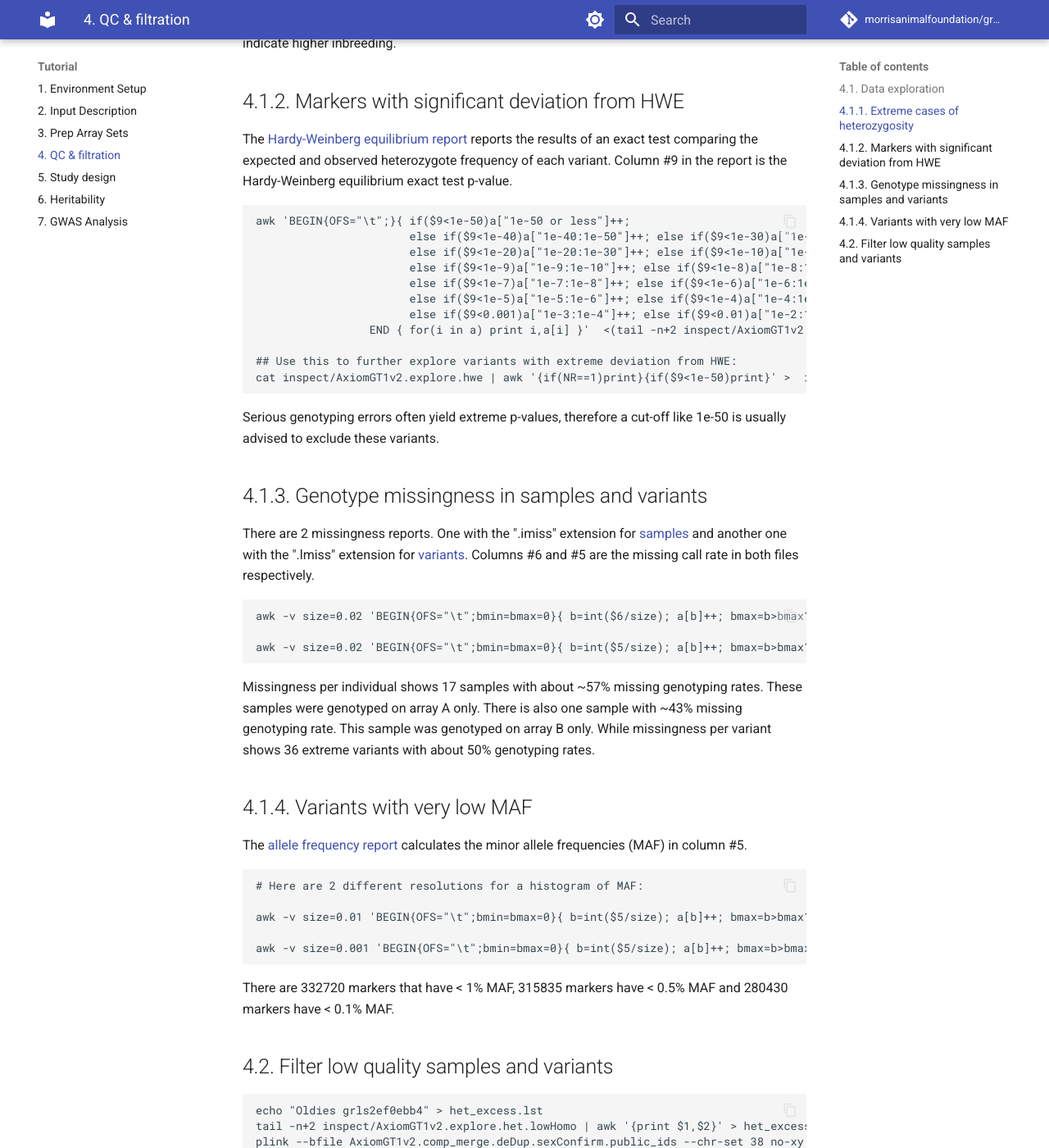
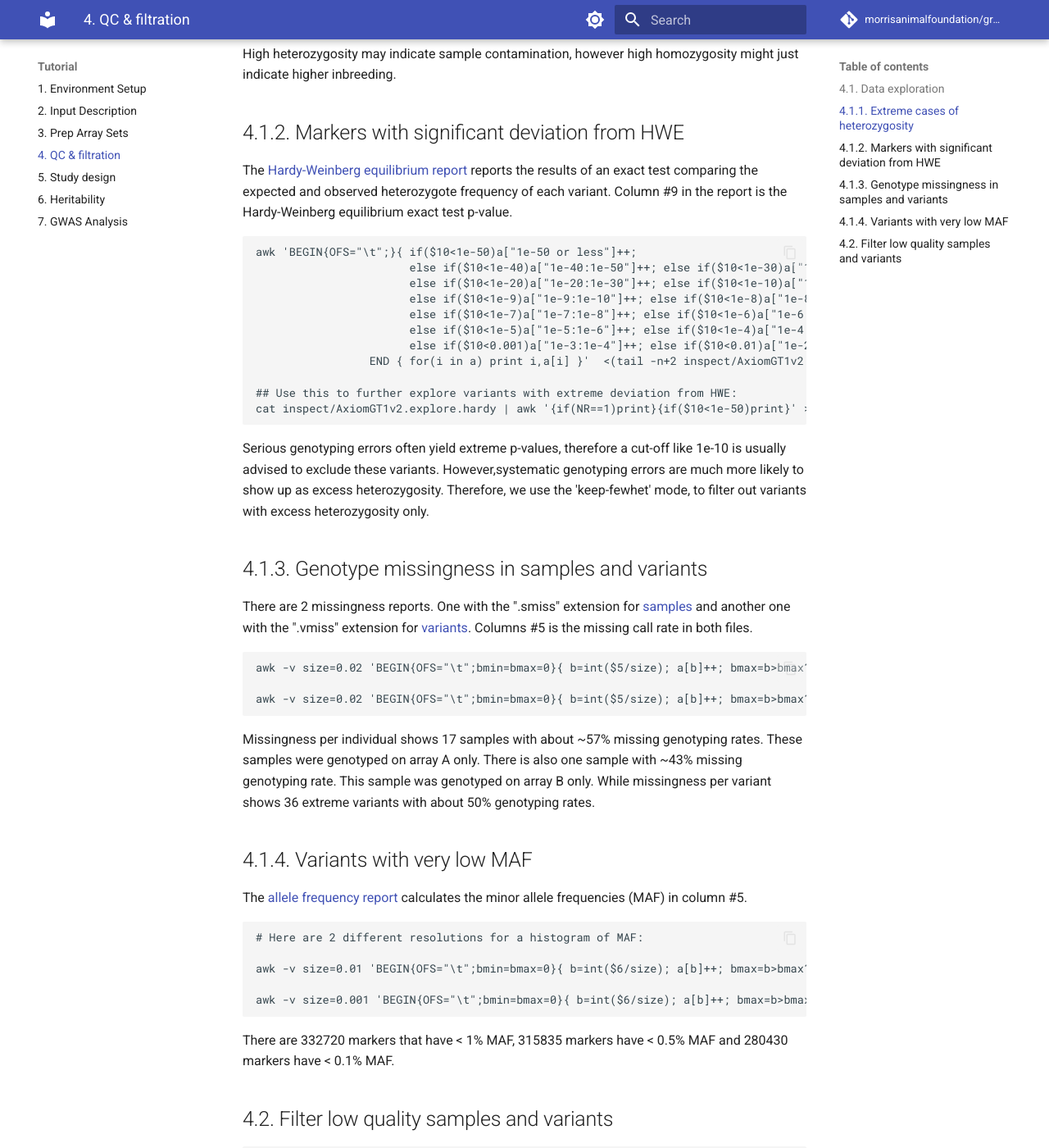
Before and after one commit to morrisanimalfoundation/grGWAS, an MkDocs documentation site: the page built from docs/4.qc_filter.md, in a window 1280 px wide and 1400 px high, scrolled down 1097 px. Shown: the whole window at 82% size. Built offline with MkDocs 1.6.1 and Material for MkDocs 9.7.7, drawn with Linux system fonts in a browser that asks for light colours; comment, search, counter and statistics services are not loaded; some of the changed text lies outside the part shown.

Commit message:
Update qc_filter to use PLINK2 options

````diff
--- a/docs/4.qc_filter.md
+++ b/docs/4.qc_filter.md
@@ -5,11 +5,11 @@
 
 ## 4.1. Data exploration
 
-Plink commands are used to assess heterozygosity, missing genotyping, allele frequency and Hardy-Weinberg equilibrium (HWE). The output are the files ending in ".het", ".imiss (Per-individual)/.lmiss (per-variant)", ".frq" and ".hwe".
+Plink2 commands are used to assess heterozygosity, missing genotyping, allele frequency and Hardy-Weinberg equilibrium (HWE). The output are the files ending in ".het", ".smiss (Per-sample)/.vmiss (per-variant)", ".afreq" and ".hardy".
 
 ```
 mkdir -p inspect
-plink --bfile AxiomGT1v2.comp_merge.deDup.sexConfirm.public_ids --chr-set 38 no-xy --allow-extra-chr \
+plink2 --bfile AxiomGT1v2.comp_merge.deDup.sexConfirm.public_ids --chr-set 38 no-xy --allow-extra-chr \
       --het --missing --freq --hardy 'midp'  \
       --output-chr 'chrM' --out inspect/AxiomGT1v2.explore
 
@@ -22,14 +22,16 @@
 
 ## 4.1.1. Extreme cases of heterozygosity
 
-The [heterozygosity report](https://www.cog-genomics.org/plink/1.9/formats#het) of Plink compares the expected and observed number of homozygotes. Column #6 in the report is an estimate for their divergence. Postive estimates indicate high homozygosity while negative estimates indicate low homozygosity.
+The [heterozygosity report](https://www.cog-genomics.org/plink/2.0/formats#het) of Plink compares the expected and observed number of homozygotes. Column #6 in the report is an estimate for their divergence. Postive estimates indicate high homozygosity while negative estimates indicate low homozygosity.
 
 ```
 awk -v size=0.02 'BEGIN{OFS="\t";bmin=bmax=0}{ b=int($6/size); a[b]++; bmax=b>bmax?b:bmax; bmin=b<bmin?b:bmin } END { for(i=bmin;i<=bmax;++i){if(i==0) print -1*size,size,a[i]/1;else if(i<0) print (i-1)*size,i*size,a[i]/1;else print i*size,(i+1)*size,a[i]/1 }}'  <(tail -n+2 inspect/AxiomGT1v2.explore.het) > inspect/AxiomGT1v2.explore.het.histo
 
-cat inspect/AxiomGT1v2.explore.het | awk '{if($6>0.3)print}' >  inspect/AxiomGT1v2.explore.het.highHomo ## high homozygosity (i.e. low heterozygosity)
+tail -n+2 inspect/AxiomGT1v2.explore.het | awk '{sum += $6; sumsq += ($6)^2}
+          END { ave = sum/NR; sd = sqrt((sumsq-sum^2/NR)/NR); sd3_cutoff = ave - 3 * sd; print ave, sd, sd3_cutoff}'
 
-cat inspect/AxiomGT1v2.explore.het | awk '{if(NR==1)print}{if($6<-0.3)print}' >  inspect/AxiomGT1v2.explore.het.lowHomo ## low homozygosity
+sd3_cutoff="-0.208405"
+cat inspect/AxiomGT1v2.explore.het | awk -v sdCut=$sd3_cutoff '{if(NR==1)print}{if($6<sdCut)print}' >  inspect/AxiomGT1v2.explore.het.lowHomo ## low homozygosity
 ```
 High heterozygosity may indicate sample contamination, however high homozygosity might just indicate higher inbreeding.
 
@@ -39,30 +41,31 @@
 The [Hardy-Weinberg equilibrium report](https://www.cog-genomics.org/plink/1.9/formats#hwe) reports the results of an exact test comparing the expected and observed heterozygote frequency of each variant. Column #9 in the report is the Hardy-Weinberg equilibrium exact test p-value.
 
 ```
-awk 'BEGIN{OFS="\t";}{ if($9<1e-50)a["1e-50 or less"]++;
-                       else if($9<1e-40)a["1e-40:1e-50"]++; else if($9<1e-30)a["1e-30:1e-40"]++; \
-                       else if($9<1e-20)a["1e-20:1e-30"]++; else if($9<1e-10)a["1e-10:1e-20"]++; \
-                       else if($9<1e-9)a["1e-9:1e-10"]++; else if($9<1e-8)a["1e-8:1e-9"]++; \
-                       else if($9<1e-7)a["1e-7:1e-8"]++; else if($9<1e-6)a["1e-6:1e-7"]++; \
-                       else if($9<1e-5)a["1e-5:1e-6"]++; else if($9<1e-4)a["1e-4:1e-5"]++; \
-                       else if($9<0.001)a["1e-3:1e-4"]++; else if($9<0.01)a["1e-2:1e-3"]++; } \
-                 END { for(i in a) print i,a[i] }'  <(tail -n+2 inspect/AxiomGT1v2.explore.hwe) | sort -g > inspect/AxiomGT1v2.explore.hwe.histo
+awk 'BEGIN{OFS="\t";}{ if($10<1e-50)a["1e-50 or less"]++;
+                       else if($10<1e-40)a["1e-40:1e-50"]++; else if($10<1e-30)a["1e-30:1e-40"]++; \
+                       else if($10<1e-20)a["1e-20:1e-30"]++; else if($10<1e-10)a["1e-10:1e-20"]++; \
+                       else if($10<1e-9)a["1e-9:1e-10"]++; else if($10<1e-8)a["1e-8:1e-9"]++; \
+                       else if($10<1e-7)a["1e-7:1e-8"]++; else if($10<1e-6)a["1e-6:1e-7"]++; \
+                       else if($10<1e-5)a["1e-5:1e-6"]++; else if($10<1e-4)a["1e-4:1e-5"]++; \
+                       else if($10<0.001)a["1e-3:1e-4"]++; else if($10<0.01)a["1e-2:1e-3"]++; } \
+                 END { for(i in a) print i,a[i] }'  <(tail -n+2 inspect/AxiomGT1v2.explore.hardy) | sort -g > inspect/AxiomGT1v2.explore.hardy.histo
 
 ## Use this to further explore variants with extreme deviation from HWE:
-cat inspect/AxiomGT1v2.explore.hwe | awk '{if(NR==1)print}{if($9<1e-50)print}' >  inspect/AxiomGT1v2.explore.hwe.lowHWE
+cat inspect/AxiomGT1v2.explore.hardy | awk '{if(NR==1)print}{if($10<1e-50)print}' >  inspect/AxiomGT1v2.explore.hardy.lowHWE
 
 ```
-Serious genotyping errors often yield extreme p-values, therefore a cut-off like 1e-50 is usually advised to exclude these variants.
+Serious genotyping errors often yield extreme p-values, therefore a cut-off like 1e-10 is usually advised to exclude these variants.
+However,systematic genotyping errors are much more likely to show up as excess heterozygosity. Therefore, we use the 'keep-fewhet' mode, to filter out variants with excess heterozygosity only.
 
 
 ## 4.1.3. Genotype missingness in samples and variants
 
-There are 2 missingness reports. One with the ".imiss" extension for [samples](https://www.cog-genomics.org/plink/1.9/formats#imiss) and another one with the ".lmiss" extension for [variants](https://www.cog-genomics.org/plink/1.9/formats#lmiss).  Columns #6 and #5 are the missing call rate in both files respectively.
+There are 2 missingness reports. One with the ".smiss" extension for [samples](https://www.cog-genomics.org/plink/2.0/formats#smiss) and another one with the ".vmiss" extension for [variants](https://www.cog-genomics.org/plink/2.0/formats#vmiss).  Columns #5 is the missing call rate in both files.
 
 ```
-awk -v size=0.02 'BEGIN{OFS="\t";bmin=bmax=0}{ b=int($6/size); a[b]++; bmax=b>bmax?b:bmax; bmin=b<bmin?b:bmin } END { for(i=bmin;i<=bmax;++i) print i*size,(i+1)*size,a[i]/1 }'  <(tail -n+2 inspect/AxiomGT1v2.explore.imiss) > inspect/AxiomGT1v2.explore.imiss.histo
+awk -v size=0.02 'BEGIN{OFS="\t";bmin=bmax=0}{ b=int($5/size); a[b]++; bmax=b>bmax?b:bmax; bmin=b<bmin?b:bmin } END { for(i=bmin;i<=bmax;++i) print i*size,(i+1)*size,a[i]/1 }'  <(tail -n+2 inspect/AxiomGT1v2.explore.smiss) > inspect/AxiomGT1v2.explore.smiss.histo
 
-awk -v size=0.02 'BEGIN{OFS="\t";bmin=bmax=0}{ b=int($5/size); a[b]++; bmax=b>bmax?b:bmax; bmin=b<bmin?b:bmin } END { for(i=bmin;i<=bmax;++i) print i*size,(i+1)*size,a[i]/1 }'  <(tail -n+2 inspect/AxiomGT1v2.explore.lmiss) > inspect/AxiomGT1v2.explore.lmiss.histo
+awk -v size=0.02 'BEGIN{OFS="\t";bmin=bmax=0}{ b=int($5/size); a[b]++; bmax=b>bmax?b:bmax; bmin=b<bmin?b:bmin } END { for(i=bmin;i<=bmax;++i) print i*size,(i+1)*size,a[i]/1 }'  <(tail -n+2 inspect/AxiomGT1v2.explore.vmiss) > inspect/AxiomGT1v2.explore.vmiss.histo
 ```
 Missingness per individual shows 17 samples with about ~57% missing genotyping rates. These samples were genotyped on array A only. There is also one sample with ~43% missing genotyping rate. This sample was genotyped on array B only. While missingness per variant shows 36 extreme variants with about 50% genotyping rates.
 
@@ -73,27 +76,26 @@
 ```
 # Here are 2 different resolutions for a histogram of MAF:
 
-awk -v size=0.01 'BEGIN{OFS="\t";bmin=bmax=0}{ b=int($5/size); a[b]++; bmax=b>bmax?b:bmax; bmin=b<bmin?b:bmin } END { for(i=bmin;i<=bmax;++i) print i*size,(i+1)*size,a[i]/1 }'  <(tail -n+2 inspect/AxiomGT1v2.explore.frq) > inspect/AxiomGT1v2.explore.frq.histo
+awk -v size=0.01 'BEGIN{OFS="\t";bmin=bmax=0}{ b=int($6/size); a[b]++; bmax=b>bmax?b:bmax; bmin=b<bmin?b:bmin } END { for(i=bmin;i<=bmax;++i) print i*size,(i+1)*size,a[i]/1 }'  <(tail -n+2 inspect/AxiomGT1v2.explore.afreq) > inspect/AxiomGT1v2.explore.afreq.histo
 
-awk -v size=0.001 'BEGIN{OFS="\t";bmin=bmax=0}{ b=int($5/size); a[b]++; bmax=b>bmax?b:bmax; bmin=b<bmin?b:bmin } END { for(i=bmin;i<=bmax;++i) print i*size,(i+1)*size,a[i]/1 }'  <(tail -n+2 inspect/AxiomGT1v2.explore.frq) > inspect/AxiomGT1v2.explore.frq.histo2
+awk -v size=0.001 'BEGIN{OFS="\t";bmin=bmax=0}{ b=int($6/size); a[b]++; bmax=b>bmax?b:bmax; bmin=b<bmin?b:bmin } END { for(i=bmin;i<=bmax;++i) print i*size,(i+1)*size,a[i]/1 }'  <(tail -n+2 inspect/AxiomGT1v2.explore.afreq) > inspect/AxiomGT1v2.explore.afreq.histo2
 ```
 There are 332720 markers that have < 1% MAF, 315835 markers have < 0.5% MAF and 280430 markers have < 0.1% MAF.
 
 
 ## 4.2. Filter low quality samples and variants
 ```
-echo "Oldies grls2ef0ebb4" > het_excess.lst
 tail -n+2 inspect/AxiomGT1v2.explore.het.lowHomo | awk '{print $1,$2}' > het_excess.lst
-plink --bfile AxiomGT1v2.comp_merge.deDup.sexConfirm.public_ids --chr-set 38 no-xy --allow-extra-chr \
-      --hwe 1e-50 'midp' --geno 0.05 --mind 0.05 --maf 0.01 \
-      --remove het_excess.lst\
+plink2 --bfile AxiomGT1v2.comp_merge.deDup.sexConfirm.public_ids --chr-set 38 no-xy --allow-extra-chr \
+      --hwe 1e-10 'midp' 'keep-fewhet' --geno 0.05 --mind 0.05 --maf 0.01 \
+      --remove het_excess.lst \
       --make-bed --output-chr 'chrM' --out AxiomGT1v2.filtered
 ```
-913984 variants and 3224 samples loaded.
-1 sample removed by (--remove).
-18 samples removed due to missing genotype data (--mind).
-36 variants removed due to missing genotype data (--geno).
-1424 variants removed due to Hardy-Weinberg exact test (--hwe).
-332753 variants removed due to minor allele threshold(s).
+* 913984 variants and 3224 samples loaded.
+* 1 sample removed by (--remove).
+* 18 samples removed due to missing genotype data (--mind).
+* 36 variants removed due to missing genotype data (--geno).
+* 2268 variants removed due to Hardy-Weinberg exact test (--hwe).
+* 332754 variants removed due to minor allele threshold (--maf).
 
-Now, there are 579771 variants and 3205 samples that passed filters and QC.
+Now, there are 578926 variants and 3205 samples (1608 females and 1597 males) that passed filters and QC.
````
